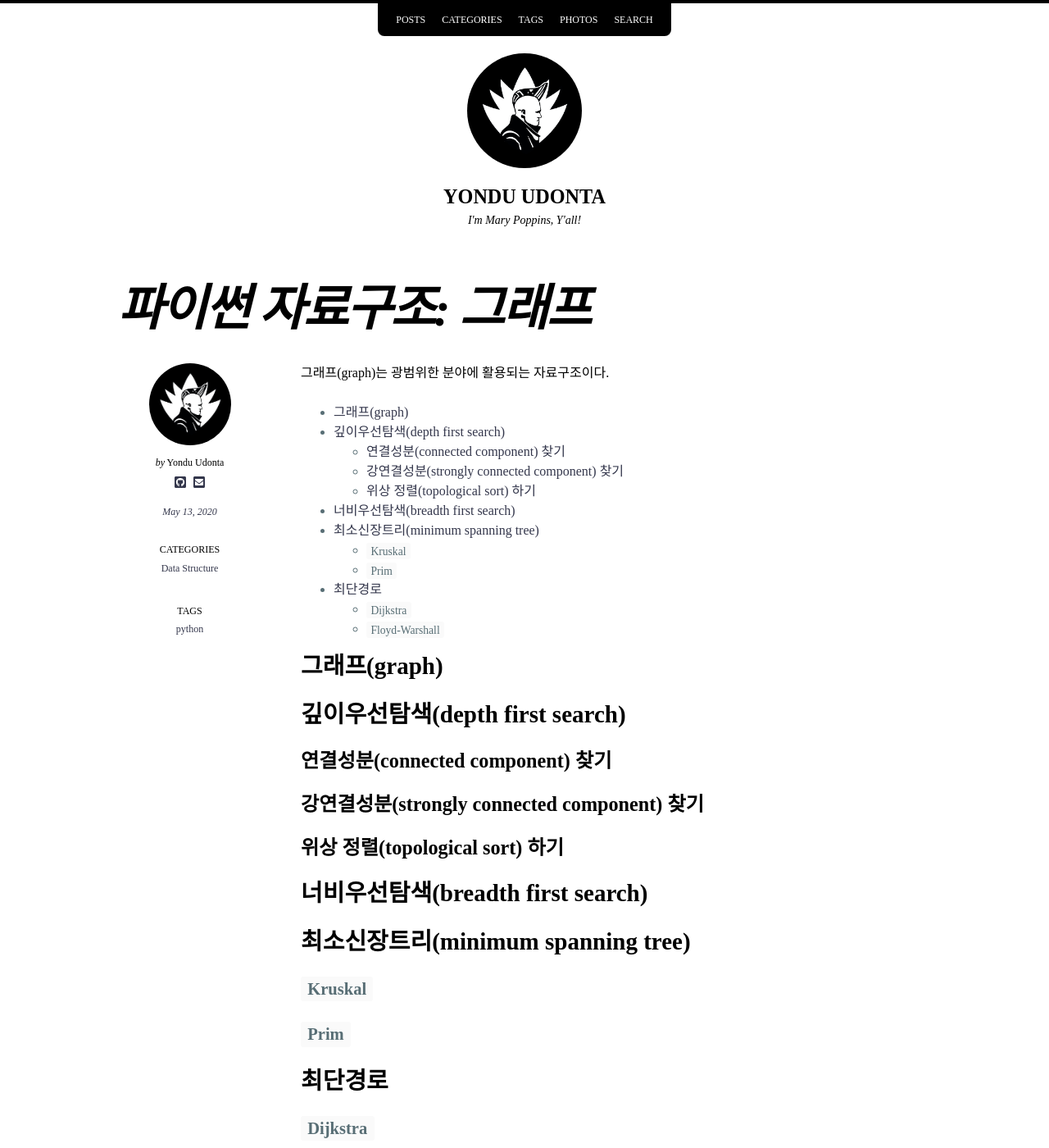
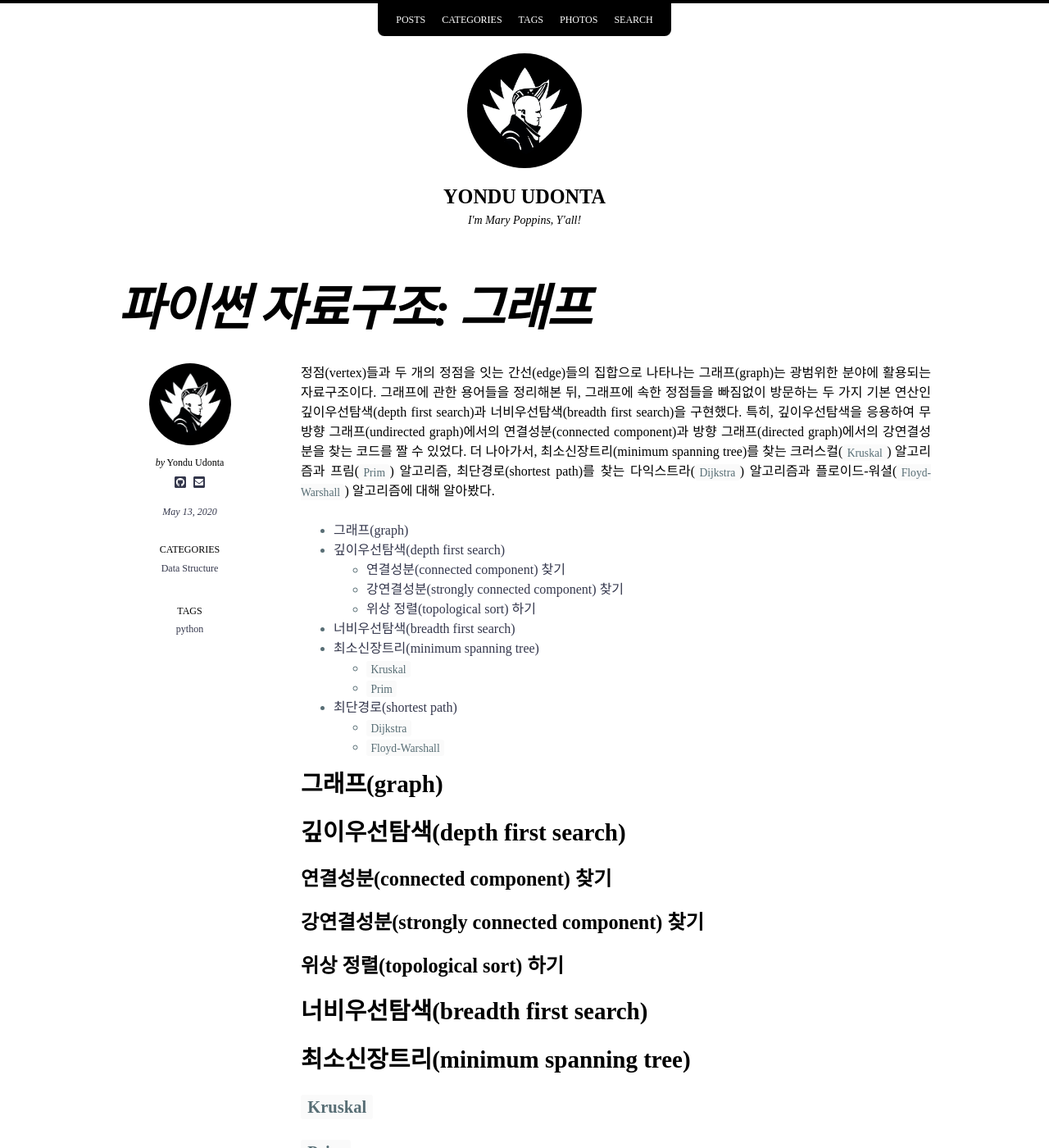
Before and after one commit to boreum0302/blog, a Jekyll site: the page built from _posts/2020-05-13-graph.md, in a window 1280 px wide and 1400 px high. Shown: the whole window at 82% size. Built offline with Jekyll 4.4.1, drawn with Linux system fonts in a browser that asks for light colours; nearby versions of some CDN libraries; some web fonts are replaced.

Commit message:
Update 2020-05-13-graph.md

```diff
--- a/_posts/2020-05-13-graph.md
+++ b/_posts/2020-05-13-graph.md
@@ -6,7 +6,7 @@ tags:
   - python
 ---
 
-그래프(graph)는 광범위한 분야에 활용되는 자료구조이다.
+정점(vertex)들과 두 개의 정점을 잇는 간선(edge)들의 집합으로 나타나는 그래프(graph)는 광범위한 분야에 활용되는 자료구조이다. 그래프에 관한 용어들을 정리해본 뒤, 그래프에 속한 정점들을 빠짐없이 방문하는 두 가지 기본 연산인 깊이우선탐색(depth first search)과 너비우선탐색(breadth first search)을 구현했다. 특히, 깊이우선탐색을 응용하여 무방향 그래프(undirected graph)에서의 연결성분(connected component)과 방향 그래프(directed graph)에서의 강연결성분을 찾는 코드를 짤 수 있었다. 더 나아가서, 최소신장트리(minimum spanning tree)를 찾는 크러스컬(`Kruskal`) 알고리즘과 프림(`Prim`) 알고리즘, 최단경로(shortest path)를 찾는 다익스트라(`Dijkstra`) 알고리즘과 플로이드-워셜(`Floyd-Warshall`) 알고리즘에 대해 알아봤다.
 
 - TABLE OF CONTENTS
 {:toc}
@@ -29,7 +29,7 @@ tags:
 
 ## `Prim`
 
-# 최단경로
+# 최단경로(shortest path)
 
 ## `Dijkstra`
 
```
